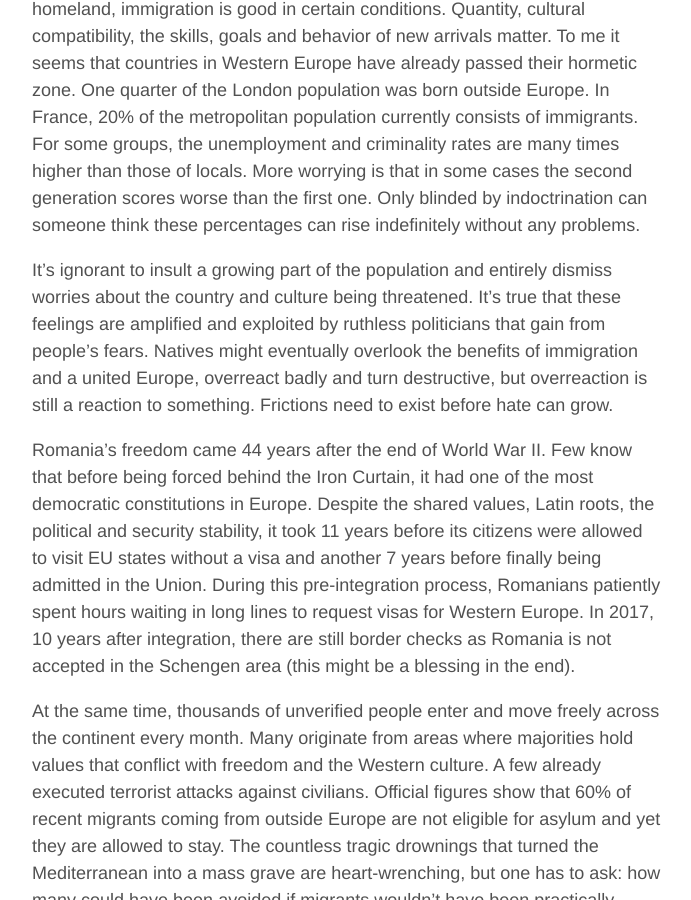
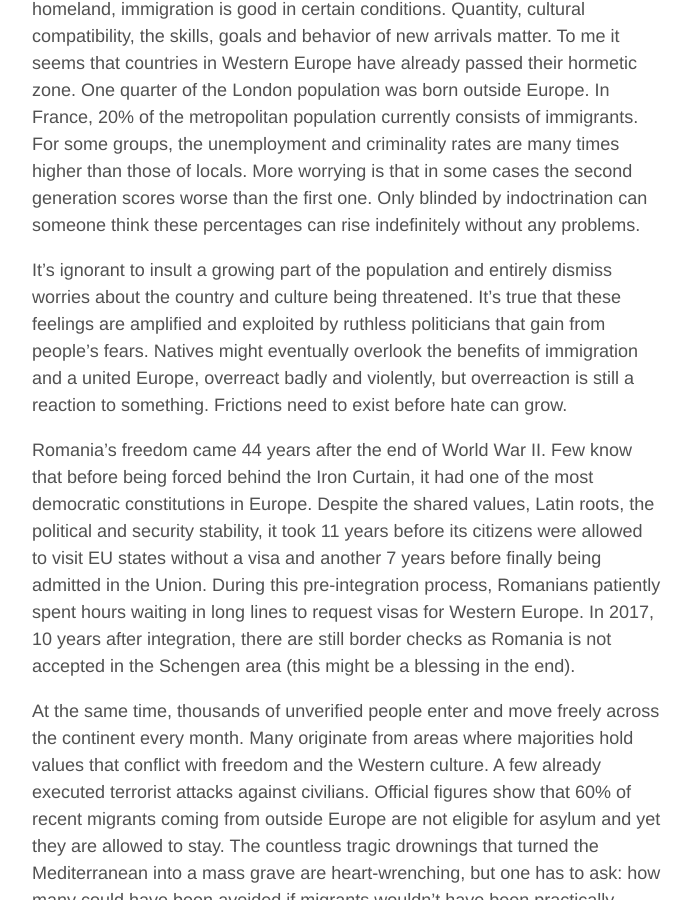
Before and after one commit to aoghina/aoghina.github.io, a Jekyll site: the page built from _posts/2017-02-25-the-hormesis-of-immigration.md, in a window 1280 px wide and 900 px high, scrolled down 1657 px. Shown: the whole window, without its empty margins (293-984 px from the left). Built offline with Jekyll 4.4.1, drawn with Linux system fonts in a browser that asks for light colours; comment, search, counter and statistics services are not loaded.

Commit message:
Update hormesis

```diff
--- a/_posts/2017-02-25-the-hormesis-of-immigration.md
+++ b/_posts/2017-02-25-the-hormesis-of-immigration.md
@@ -20,7 +20,7 @@ There are around 20,000 Romanians living in the Netherlands. That can already se
 
 We tend to think of things as either good or bad. But even the vital water can turn deadly when consumed in large quantities. Once a nation builds itself on a homeland, immigration is good in certain conditions. Quantity, cultural compatibility, the skills, goals and behavior of new arrivals matter. To me it seems that countries in Western Europe have already passed their hormetic zone. One quarter of the London population was born outside Europe. In France, 20% of the metropolitan population currently consists of immigrants. For some groups, the unemployment and criminality rates are many times higher than those of locals. More worrying is that in some cases the second generation scores worse than the first one. Only blinded by indoctrination can someone think these percentages can rise indefinitely without any problems.
 
-It's ignorant to insult a growing part of the population and entirely dismiss worries about the country and culture being threatened. It's true that these feelings are amplified and exploited by ruthless politicians that gain from people's fears. Natives might eventually overlook the benefits of immigration and a united Europe, overreact badly and turn destructive, but overreaction is still a reaction to something. Frictions need to exist before hate can grow.
+It's ignorant to insult a growing part of the population and entirely dismiss worries about the country and culture being threatened. It's true that these feelings are amplified and exploited by ruthless politicians that gain from people's fears. Natives might eventually overlook the benefits of immigration and a united Europe, overreact badly and violently, but overreaction is still a reaction to something. Frictions need to exist before hate can grow.
 
 Romania's freedom came 44 years after the end of World War II. Few know that before being forced behind the Iron Curtain, it had one of the most democratic constitutions in Europe. Despite the shared values, Latin roots, the political and security stability, it took 11 years before its citizens were allowed to visit EU states without a visa and another 7 years before finally being admitted in the Union. During this pre-integration process, Romanians patiently spent hours waiting in long lines to request visas for Western Europe. In 2017, 10 years after integration, there are still border checks as Romania is not accepted in the Schengen area (this might be a blessing in the end).
 
```
